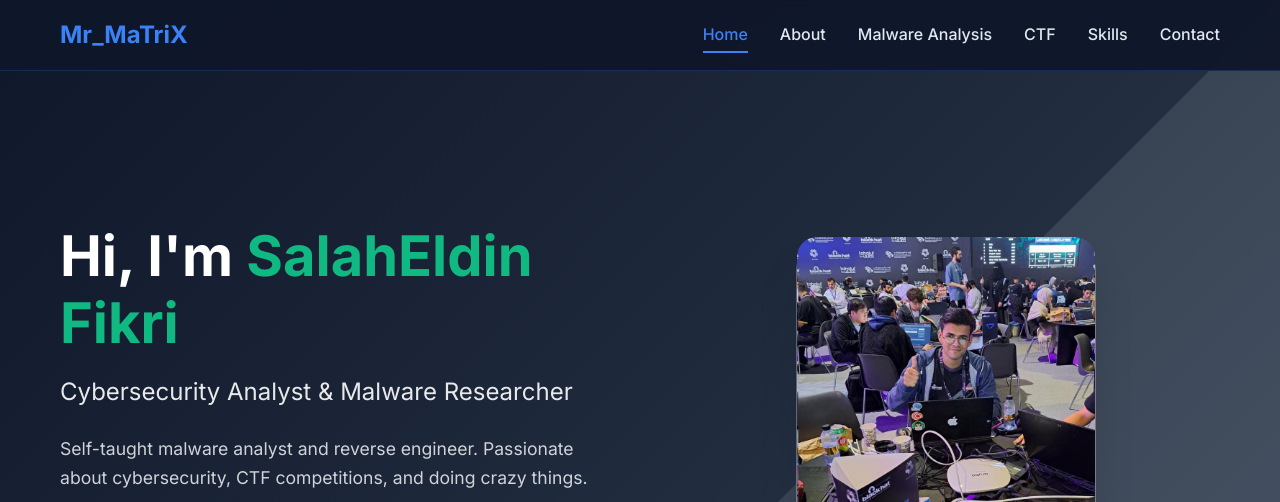
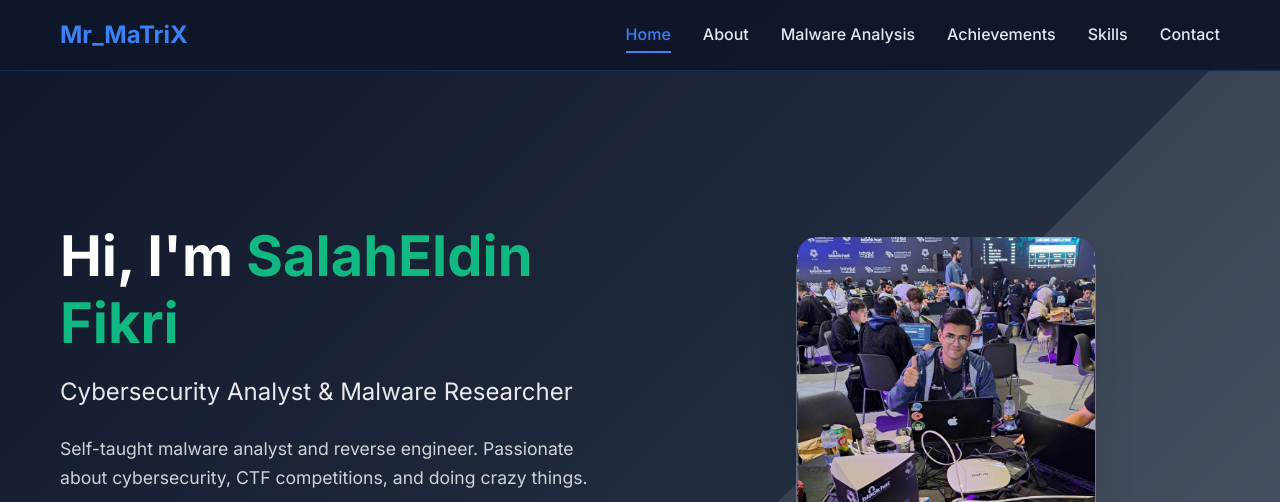
Before and after one commit to SalahEldinFikri/portfolio, a website: page index.html in a window 1280 px wide. Shown: the top 502 px of the page. Drawn offline with Linux system fonts and the light colour scheme.

Commit message:
Update index.html

```diff
--- a/index.html
+++ b/index.html
@@ -19,7 +19,7 @@
                 <a href="#home" class="nav-link">Home</a>
                 <a href="#about" class="nav-link">About</a>
                 <a href="#malware" class="nav-link">Malware Analysis</a>
-                <a href="#ctf" class="nav-link">CTF</a>
+                <a href="#ctf" class="nav-link">Achievements</a>
                 <a href="#skills" class="nav-link">Skills</a>
                 <a href="#contact" class="nav-link">Contact</a>
             </div>
```
